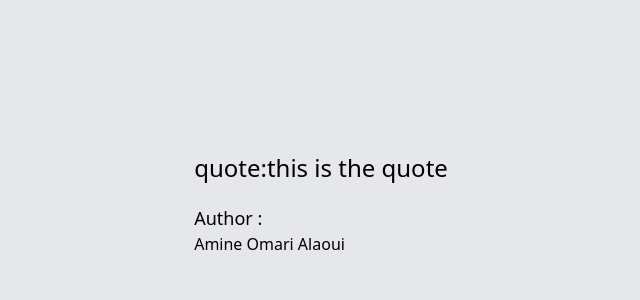
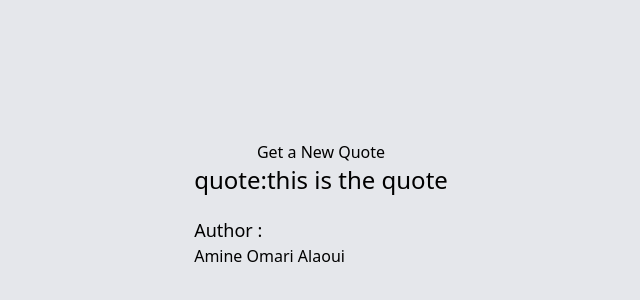
Before and after one commit to amine-omari/Quote-generator-app, a Next.js app: page / in a window 1280 px wide. Shown: the part 196-496 px from the top of the page, without its empty margins (319-959 px from the left). Built offline with nearby package versions, Linux system fonts and the light colour scheme.

Commit message:
feat: add a button to the page

```diff
--- a/components/MainContainer.jsx
+++ b/components/MainContainer.jsx
@@ -3,6 +3,9 @@ import React from "react";
 const MainContainer = () => {
   return (
     <div>
+      <div className="flex justify-center">
+        <button>Get a New Quote</button>
+      </div>
       <div className="space-y-5">
         <h1 className="text-2xl text-center font-medium">
           quote:this is the quote
```
